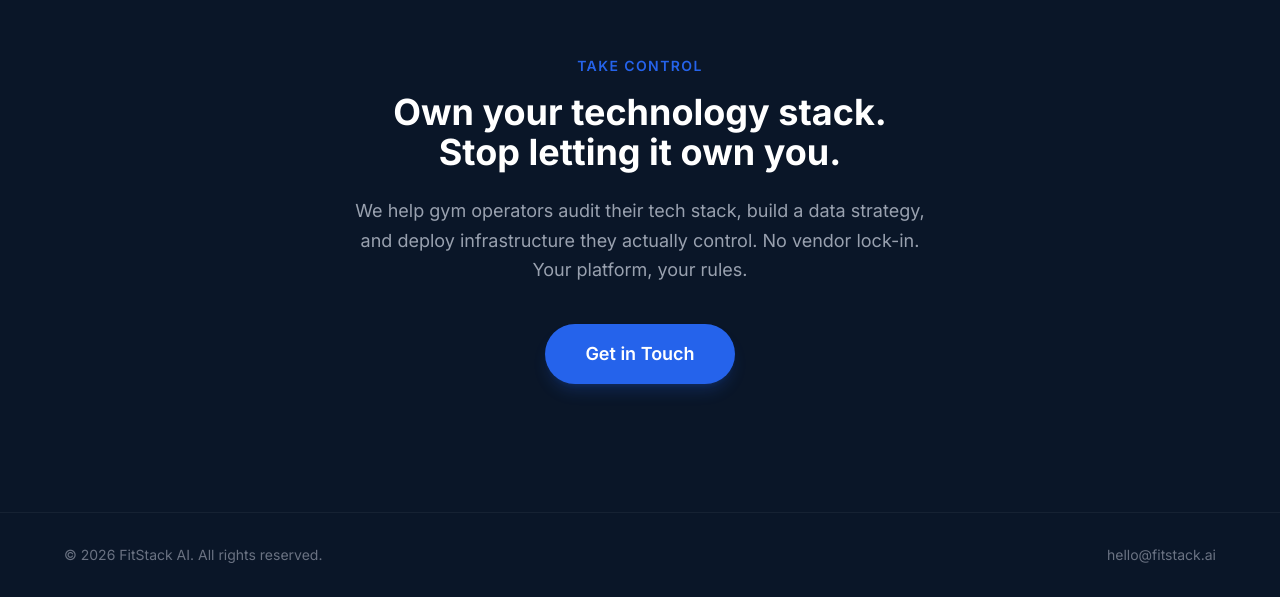
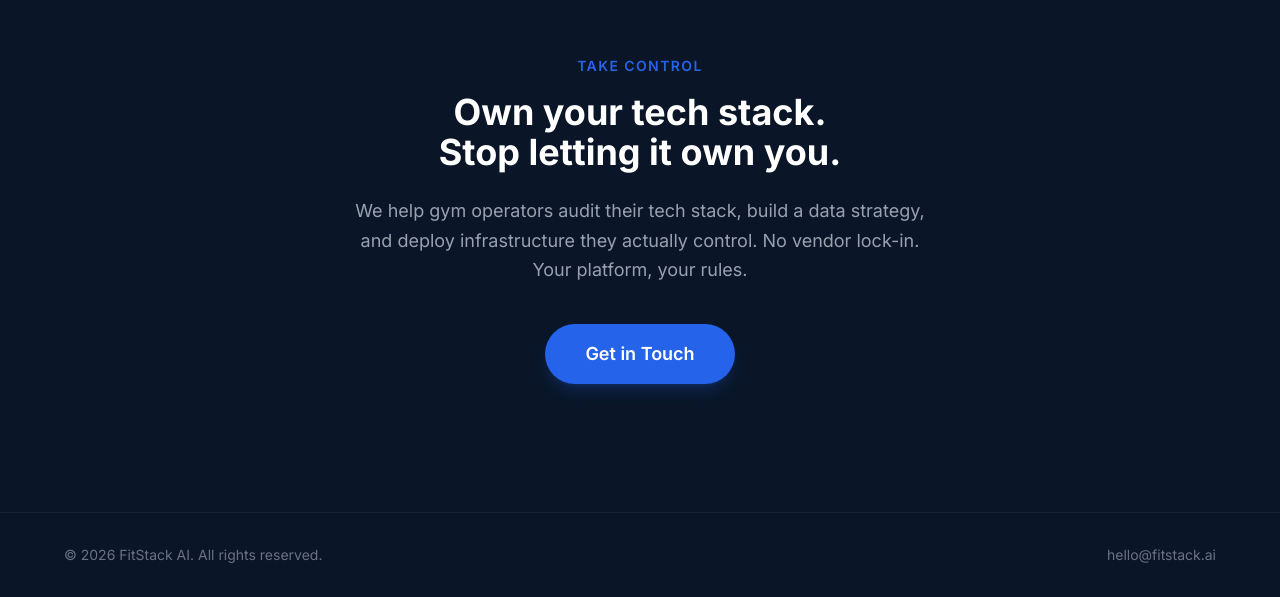
Before and after one commit to fitstack-ai/website, a Next.js app: page / in a window 1280 px wide. Shown: the part 2862-3459 px from the top of the page. Built offline with nearby package versions, Linux system fonts and the light colour scheme.

Commit message:
Shorten: tech stack > technology stack

```diff
--- a/src/app/page.tsx
+++ b/src/app/page.tsx
@@ -213,7 +213,7 @@ export default function Home() {
             Take Control
           </p>
           <h2 className="text-3xl sm:text-4xl font-bold mb-6">
-            Own your technology stack.
+            Own your tech stack.
             <br />
             Stop letting it own you.
           </h2>
```
